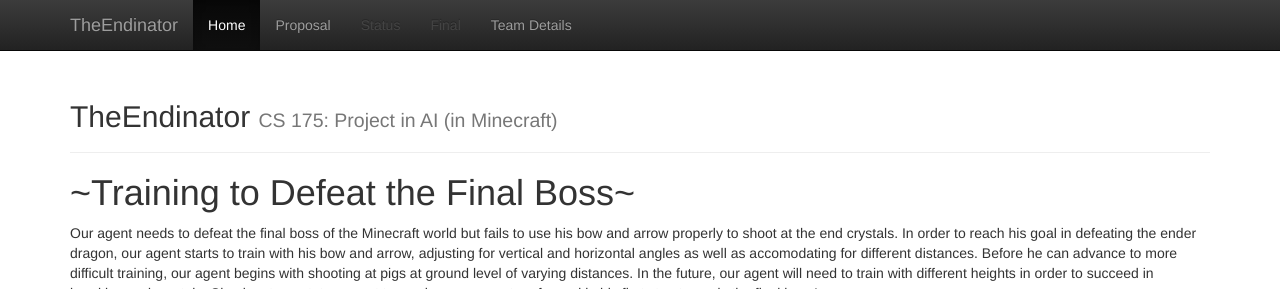
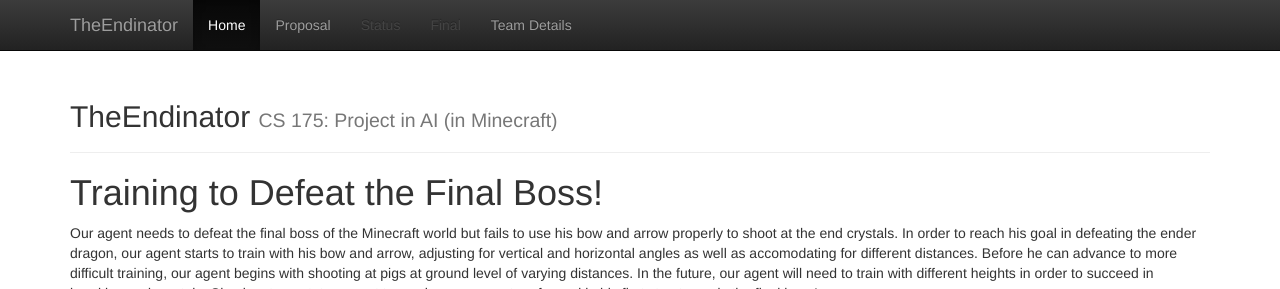
Before and after one commit to elliejan99/TheEndinator, a Jekyll site: the page built from docs/index.md, in a window 1280 px wide, cut to the strip 0-289 px from the top of the page. Built offline with Jekyll 4.4.1, drawn with Linux system fonts in a browser that asks for light colours.

```diff
--- a/docs/index.md
+++ b/docs/index.md
@@ -3,7 +3,7 @@ layout: default
 title:  Home
 ---
 
-# ~Training to Defeat the Final Boss~
+# Training to Defeat the Final Boss!
 
 Our agent needs to defeat the final boss of the Minecraft world but fails to use his bow and arrow properly to shoot at the end crystals.
 In order to reach his goal in defeating the ender dragon, our agent starts to train with his bow and arrow, adjusting for vertical and horizontal angles
```
